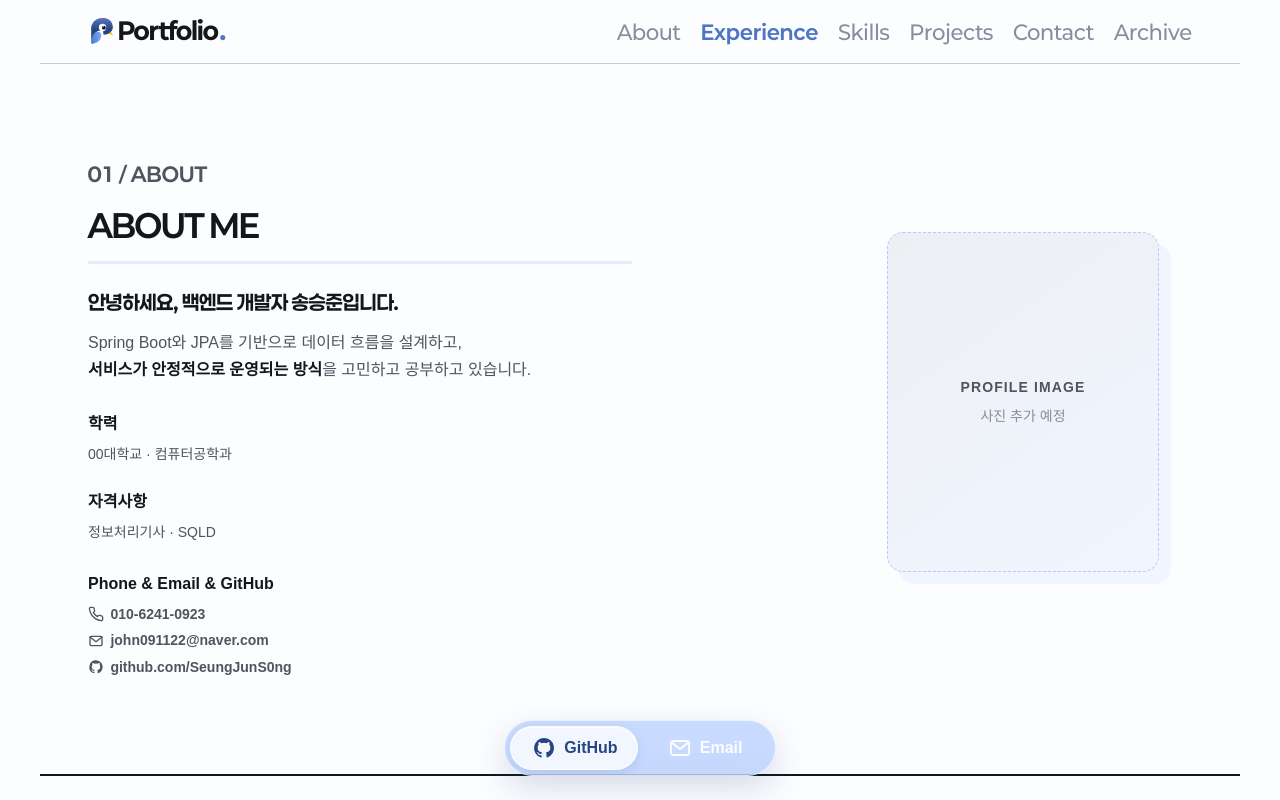
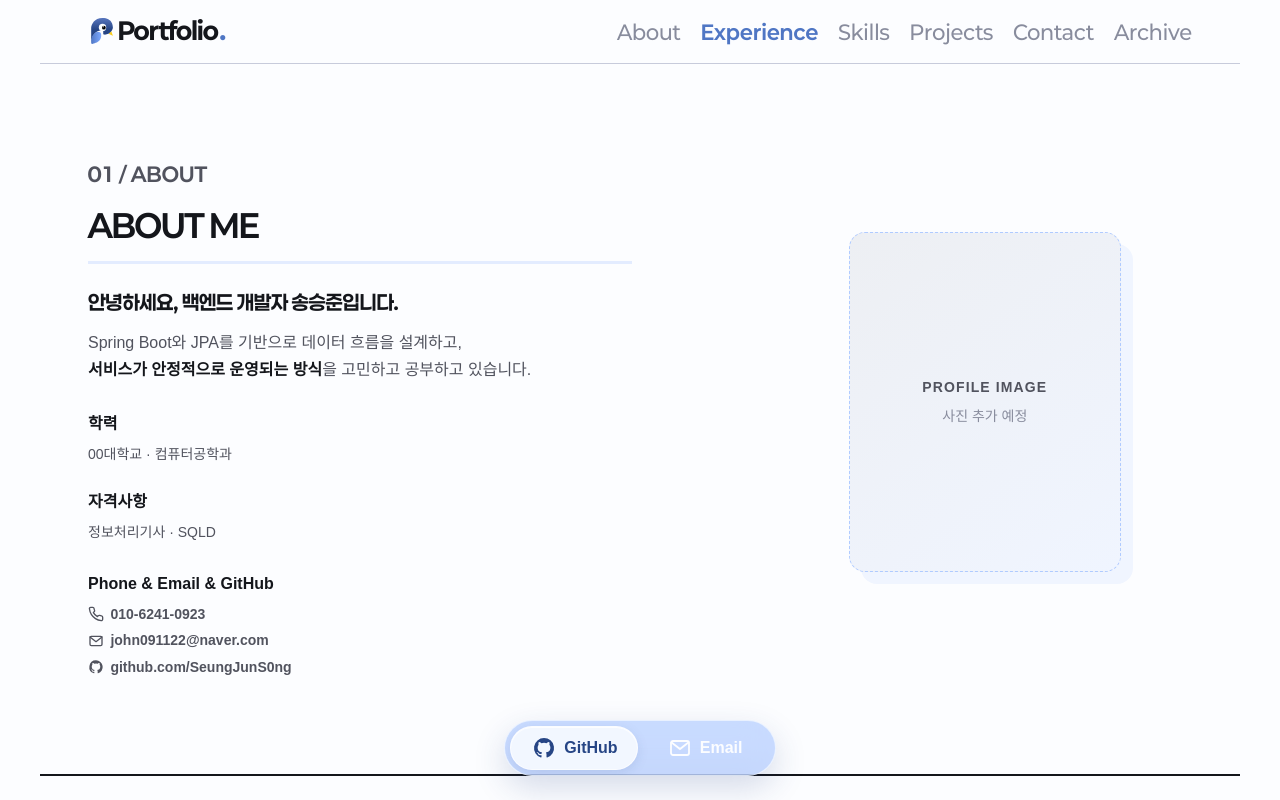
Before and after one commit to SeungJunS0ng/portfolio-site, a React (Vite) app: page / in a window 1280 px wide. Shown: the top 800 px of the page. Built offline with nearby package versions, Linux system fonts and the light colour scheme; no server answers; a web font is replaced by a local one.

Commit message:
style: About 정보와 프로필 간격 조정
- 컬럼 간격을 줄이고 프로필을 정보 영역 쪽으로 정렬

- 가운데 공백을 축소해 About 구성 밀도 개선

```diff
--- a/src/pages/Home/sections/About/About.module.css
+++ b/src/pages/Home/sections/About/About.module.css
@@ -1,4 +1,4 @@
-.section { min-height: 38rem; display: grid; grid-template-columns: minmax(0, 1.35fr) minmax(16rem, 0.65fr); gap: 4rem; align-items: center; padding: 6rem 3rem; }
+.section { min-height: 38rem; display: grid; grid-template-columns: minmax(0, 1.35fr) minmax(16rem, 0.65fr); gap: 3rem; align-items: center; padding: 6rem 3rem; }
 .content { display: flex; flex-direction: column; align-items: flex-start; }
 .sectionTitle { width: min(100%, 34rem); padding-bottom: 0.75rem; border-bottom: 3px solid var(--blue-100); font: var(--font-h1); letter-spacing: -0.04em; }
 .introduction { max-width: 34rem; margin-top: 1.5rem; }
@@ -15,7 +15,7 @@
 .contactDetails a:hover { color: var(--blue-700); text-decoration: underline; text-underline-offset: 0.2rem; }
 .contactDetails svg { flex: 0 0 auto; width: 1rem; height: 1rem; fill: currentColor; }
 .contactDetails a:nth-child(-n + 2) svg { fill: none; }
-.profile { position: relative; align-self: start; justify-self: center; width: min(100%, 17rem); aspect-ratio: 4 / 5; display: flex; flex-direction: column; align-items: center; justify-content: center; min-height: 19rem; margin-top: 4.5rem; overflow: hidden; color: var(--gray-500); background: linear-gradient(145deg, var(--gray-100), var(--blue-50)); border: 1px dashed var(--blue-300); border-radius: var(--radius-lg); box-shadow: 0.75rem 0.75rem 0 var(--blue-50); }
+.profile { position: relative; align-self: start; justify-self: start; width: min(100%, 17rem); aspect-ratio: 4 / 5; display: flex; flex-direction: column; align-items: center; justify-content: center; min-height: 19rem; margin-top: 4.5rem; overflow: hidden; color: var(--gray-500); background: linear-gradient(145deg, var(--gray-100), var(--blue-50)); border: 1px dashed var(--blue-300); border-radius: var(--radius-lg); box-shadow: 0.75rem 0.75rem 0 var(--blue-50); }
 .profile span { color: var(--gray-700); font: var(--font-small); font-weight: 700; letter-spacing: 0.08em; }
 .profile p { margin-top: 0.5rem; font: var(--font-small); }
 @media (max-width: 720px) { .section { min-height: auto; grid-template-columns: 1fr; gap: 2rem; padding: 5rem 1.5rem; } .profile { order: -1; width: min(100%, 18rem); min-height: 18rem; margin: 0 auto; } }
```
